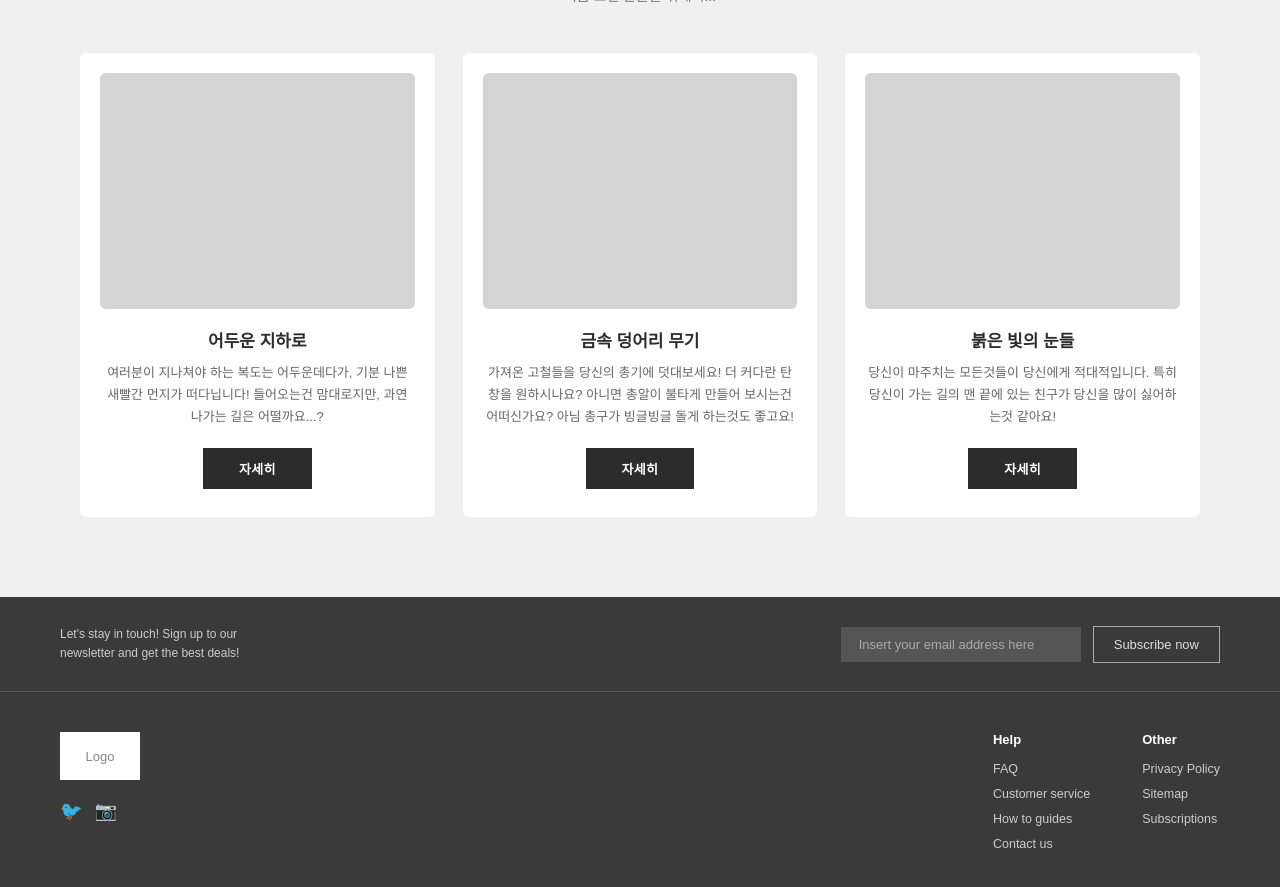
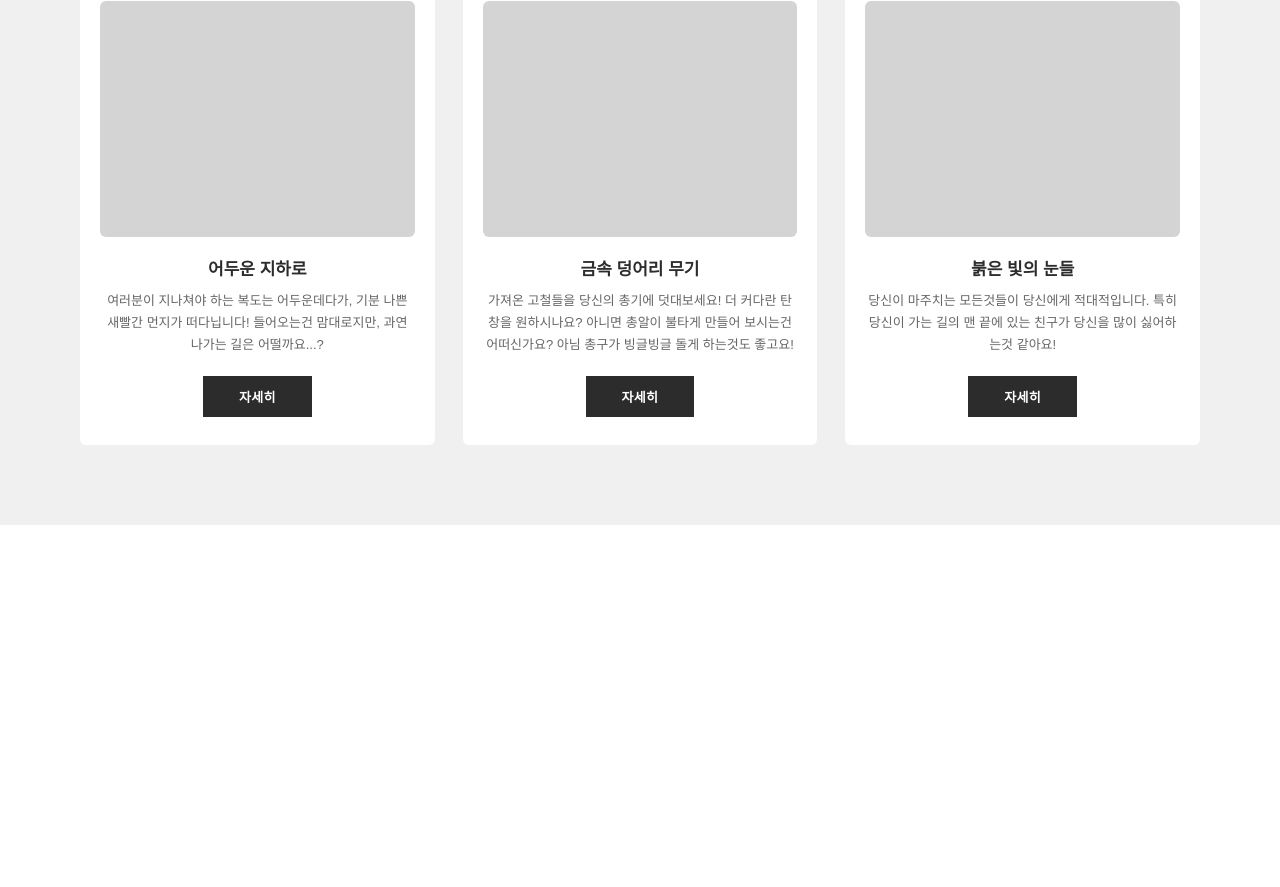
Before and after one commit to crymanmanman2-cell/bloodpunk_project, a Jekyll site: the page index.html, which Jekyll copies as it is, in a window 1280 px wide and 900 px high, scrolled down 1039 px. Shown: the top 887 px of the window. Built offline with Jekyll 4.4.1, drawn with Linux system fonts in a browser that asks for light colours; after the commit the page ends 1564 px from its top, so only the background shows below that.

Commit message:
Update index.html

```diff
--- a/index.html
+++ b/index.html
@@ -7,18 +7,6 @@
   <link rel="stylesheet" href="/bloodpunk_project/assets/css/style.css">
 </head>
 <body>
-
-  <!-- NAV -->
-  <nav>
-    <div class="logo-box">Logo</div>
-    <ul class="nav-links">
-      <li><a href="index.html" class="active">메인</a></li>
-      <li><a href="개발노트.html" >개발노트</a></li>
-      <li><a href="#">설정집</a></li>
-      <li><a href="갤러리.html">갤러리</a></li>
-      <li><a href="#">코멘트</a></li>
-    </ul>
-  </nav>
 
   <!-- HERO -->
   <section class="hero">
@@ -87,43 +75,7 @@
   </section>
 
   <!-- FOOTER -->
-  <footer>
-    <div class="footer-top">
-      <p class="footer-newsletter-text">Let's stay in touch! Sign up to our newsletter and get the best deals!</p>
-      <div class="footer-newsletter-form">
-        <input type="email" placeholder="Insert your email address here" />
-        <button class="btn-subscribe">Subscribe now</button>
-      </div>
-    </div>
-    <div class="footer-bottom">
-      <div class="footer-logo-area">
-        <div class="footer-logo-box">Logo</div>
-        <div class="footer-socials">
-          <a href="#" title="Facebook">&#x1F426;</a>
-          <a href="#" title="Instagram">&#x1F4F7;</a>
-        </div>
-      </div>
-      <div class="footer-links">
-        <div class="footer-links-col">
-          <h4>Help</h4>
-          <ul>
-            <li><a href="#">FAQ</a></li>
-            <li><a href="#">Customer service</a></li>
-            <li><a href="#">How to guides</a></li>
-            <li><a href="#">Contact us</a></li>
-          </ul>
-        </div>
-        <div class="footer-links-col">
-          <h4>Other</h4>
-          <ul>
-            <li><a href="#">Privacy Policy</a></li>
-            <li><a href="#">Sitemap</a></li>
-            <li><a href="#">Subscriptions</a></li>
-          </ul>
-        </div>
-      </div>
-    </div>
-  </footer>
+
 
 </body>
 </html>
```
